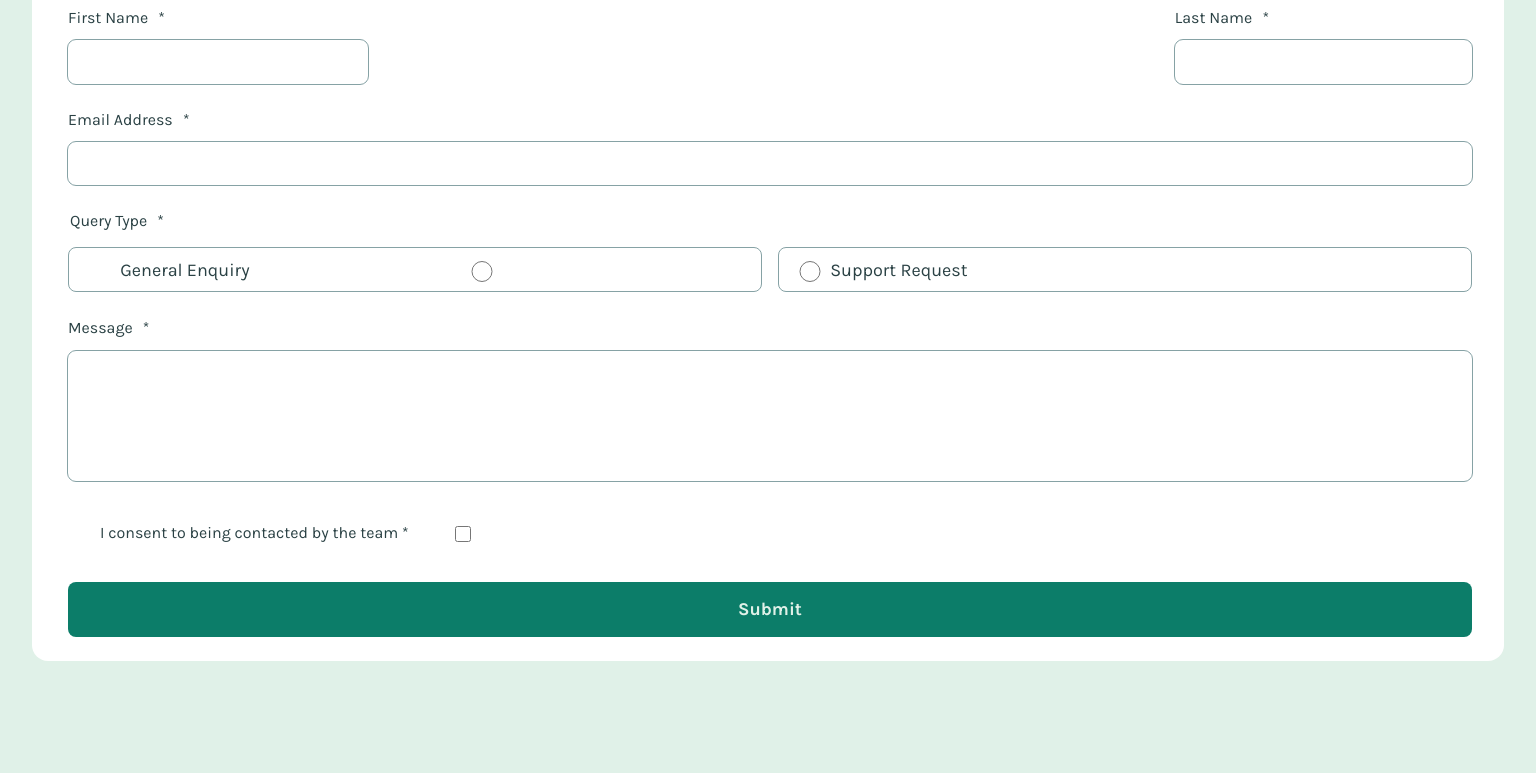
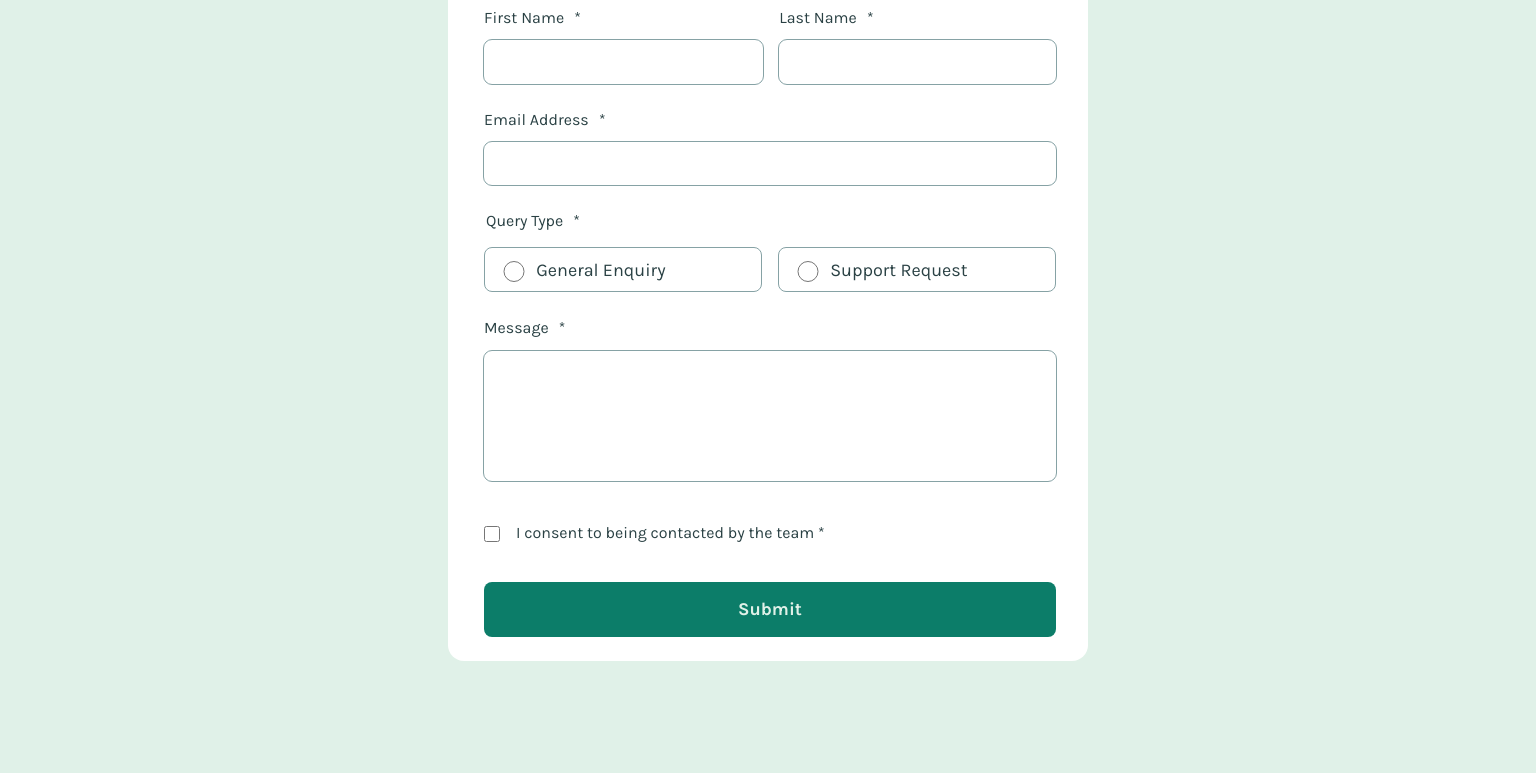
Before and after one commit to oryanhach/contact-form, a plain HTML site: page index.html in a window 1536 px wide. Shown: the part 194-967 px from the top of the page. Drawn offline with Linux system fonts and the light colour scheme.

Commit message:
added desktop design

```diff
--- a/style.css
+++ b/style.css
@@ -211,6 +211,10 @@ button {
 	border-radius: 8px;
 }
 
+button:hover {
+	cursor: pointer;
+}
+
 @media (min-width: 770px) {
 	main {
 		width: 100%;
@@ -263,3 +267,22 @@ button {
 		top: -0.3rem;
 	}
 }
+
+@media (min-width: 1440px) {
+	main {
+		width: 640px;
+	}
+
+	.radio__btn {
+		left: -16rem;
+	}
+
+	.radio__btn:nth-of-type(2) {
+		top: 2.6rem;
+		left: 2.35rem;
+	}
+
+	#checkbox {
+		left: -17.4rem;
+	}
+}
```
